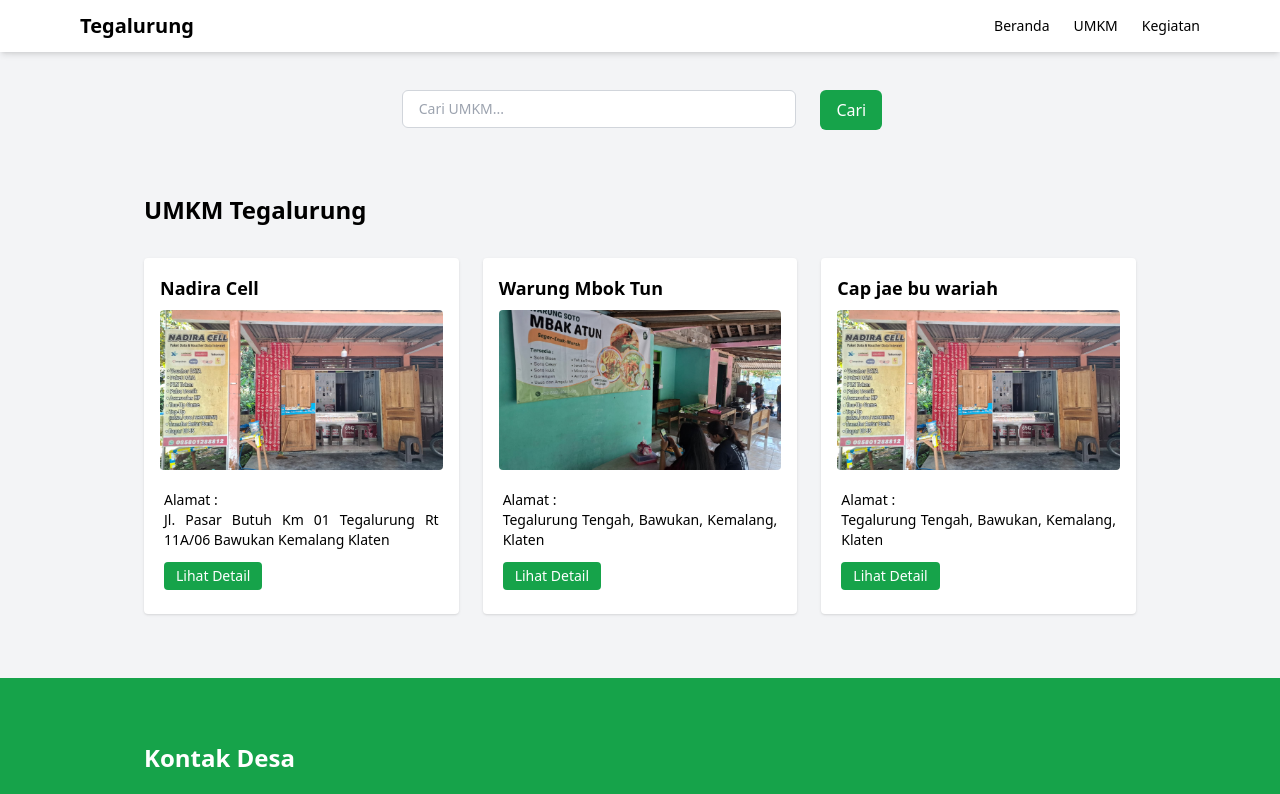
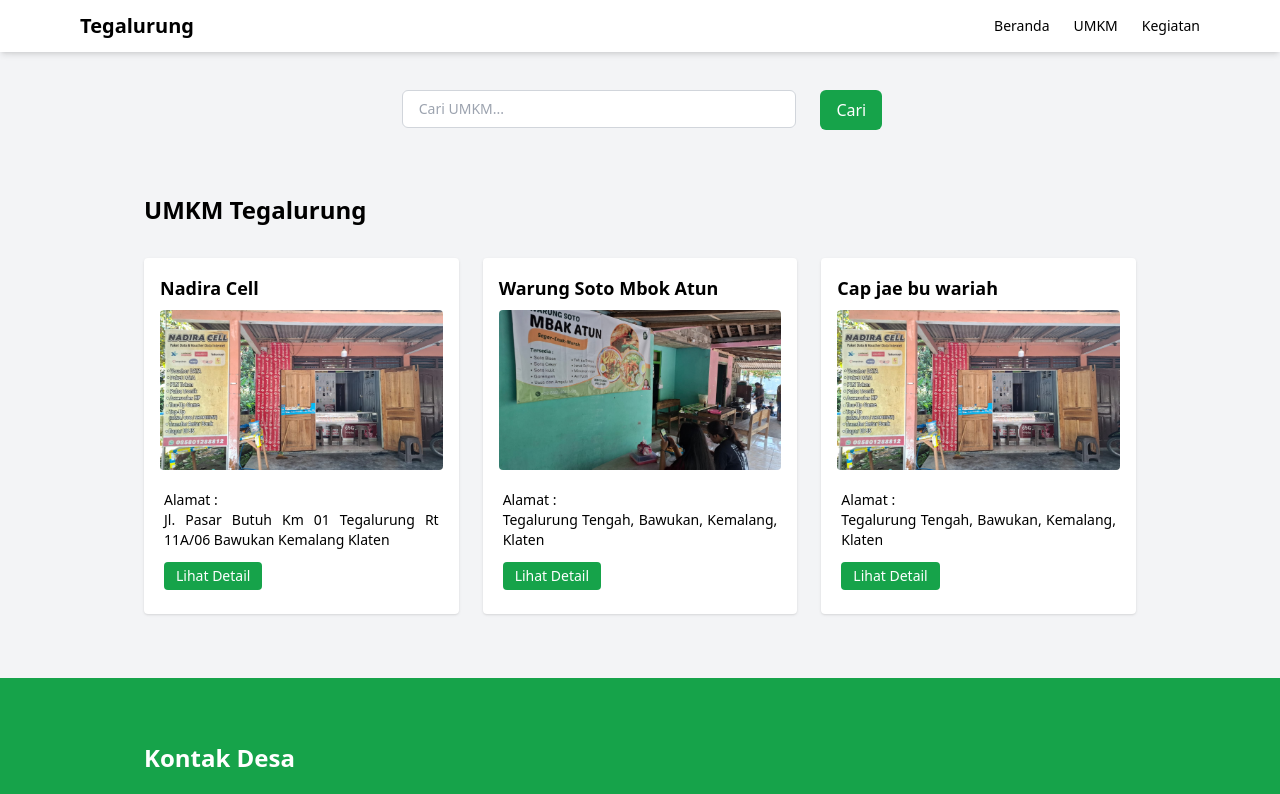
Before and after one commit to PutraSaputraa/desa-tegalurung, a React (Create React App) app: page /Umkm in a window 1280 px wide. Shown: the top 794 px of the page. Built offline with nearby package versions, Linux system fonts and the light colour scheme.

Commit message:
deploy tanggal 11

```diff
--- a/src/Home.jsx
+++ b/src/Home.jsx
@@ -8,23 +8,23 @@ function Home() {
 
   const umkmList = [
     {
-      nama: 'Laundry Nyonya',
-      alamat: 'Tegalurung Tengah, Bawukan, Kemalang, Klaten',
-      noTelp: '85702055011',
-      gambar: 'https://cdn.antaranews.com/cache/1200x800/2024/11/17/1000055476.jpg',
+      nama: 'Nadira Cell',
+      alamat: 'Jl. Pasar Butuh Km 01 Tegalurung Rt 11A/06 Bawukan Kemalang Klaten',
+      noTelp: '-',
+      gambar: '/image/nadiracell.jpg',
       sosmed: {
-        instagram: '@anugraha_gs',
-        email: 'anugrahags04@gmail.com'
+        instagram: '-',
+        email: '-'
       }
     },
     {
-      nama: 'Warung Mbok Tun',
-      alamat: 'Tegalurung Selatan',
-      noTelp: '8578398625',
-      gambar: 'https://cdn.antaranews.com/cache/1200x800/2024/11/17/1000055476.jpg',
+      nama: 'Warung Soto Mbok Atun',
+      alamat: 'Tegalurung Tengah, Bawukan, Kemalang, Klaten',
+      noTelp: '85848111426',
+      gambar: '/image/warungsotombakatun.jpg',
       sosmed: {
-        instagram: '@mboktun',
-        email: 'mboktun@gmail.com'
+        instagram: '-',
+        email: '-'
       }
     },
     {
--- a/src/Umkm.jsx
+++ b/src/Umkm.jsx
@@ -14,7 +14,7 @@ function Umkm() {
       }
     },
     {
-      nama: 'Warung Mbok Tun',
+      nama: 'Warung Soto Mbok Atun',
       alamat: 'Tegalurung Tengah, Bawukan, Kemalang, Klaten',
       noTelp: '85848111426',
       gambar: '/image/warungsotombakatun.jpg',
```
